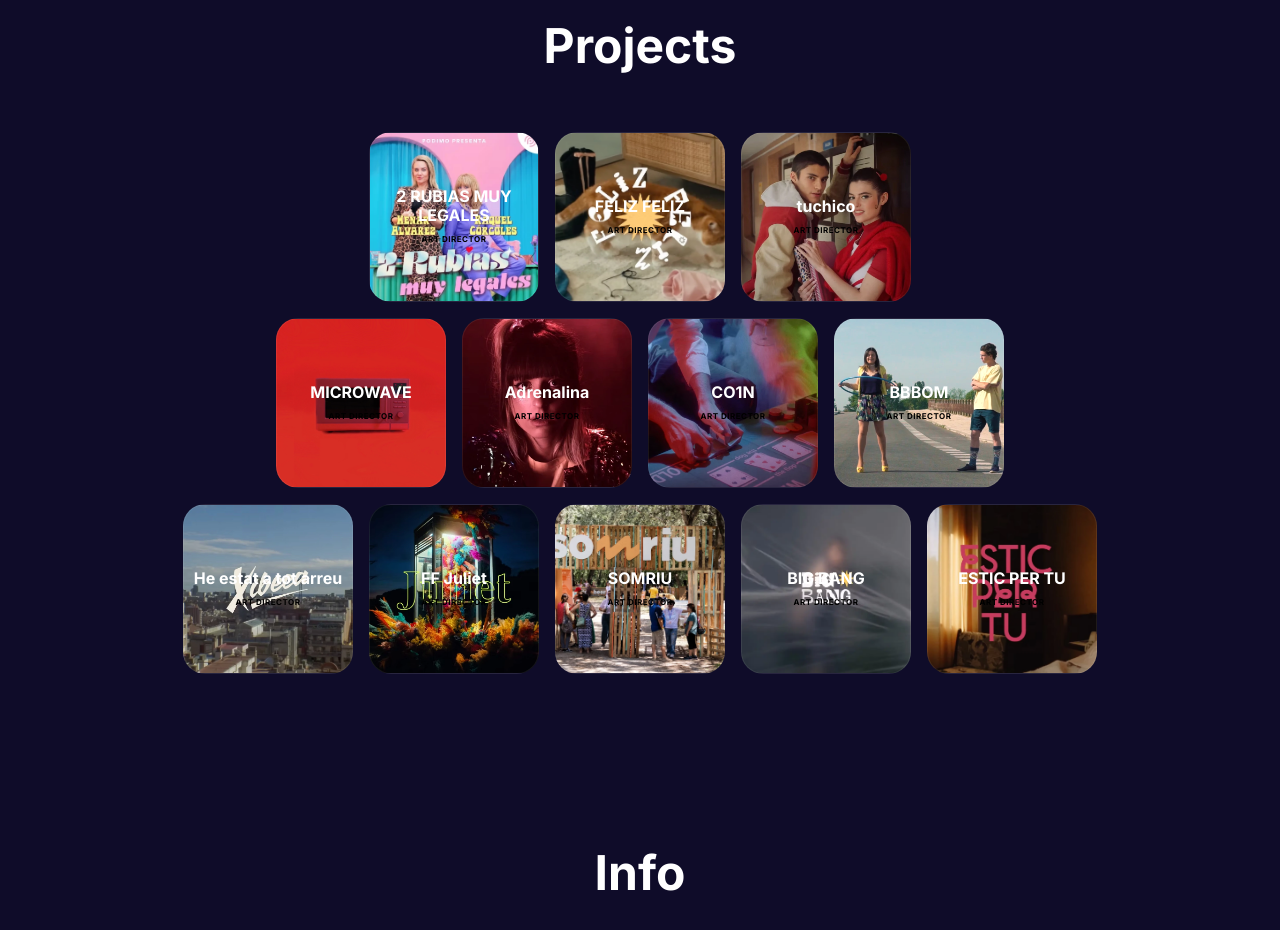
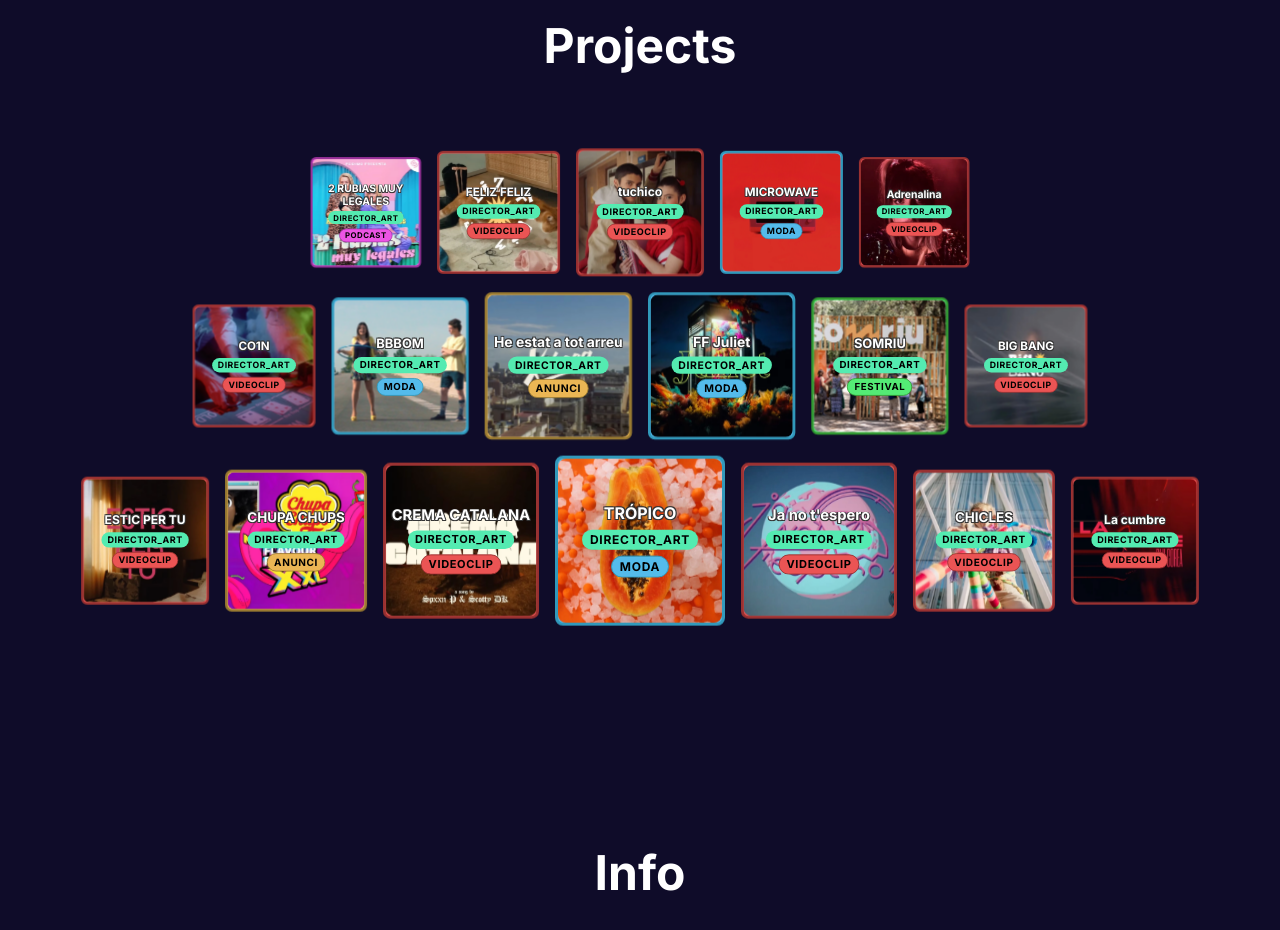
Before and after one commit to daskza19/eduard-web, a Vue app: page / in a window 1280 px wide. Shown: the part 880-1810 px from the top of the page. Built offline with nearby package versions, Linux system fonts and the light colour scheme.

Commit message:
new cards with sizes and colours

```diff
--- a/src/components/ProjectCard.vue
+++ b/src/components/ProjectCard.vue
@@ -1,19 +1,35 @@
 <script setup>
-defineProps({
+import { computed } from 'vue'
+
+const props = defineProps({
   titol: String,
   tipografia: String,
   rol: String,
   color: String,
   headerUrl: String,
+  projectType: String,
 })
+
+const catColorMap = {
+  VIDEOCLIP: 'var(--cat-videoclip-bg)',
+  MODA: 'var(--cat-moda-bg)',
+  FESTIVAL: 'var(--cat-festival-bg)',
+  PODCAST: 'var(--cat-podcast-bg)',
+  ANUNCI: 'var(--cat-anunci-bg)',
+  DIRECTOR_ART: 'var(--cat-director-art-bg)',
+}
+
+const catColor = computed(() => catColorMap[props.projectType] || 'transparent')
 </script>
 
 <template>
-  <div class="cell" :style="{ '--accent': color, backgroundImage: headerUrl ? `url(${headerUrl})` : 'none' }">
+  <div class="cell" :class="projectType" :style="{ '--accent': color, '--cat-color': catColor }">
+    <div class="cell-bg" :style="{ backgroundImage: headerUrl ? `url(${JSON.stringify(headerUrl)})` : 'none' }"></div>
     <div class="cell-glow"></div>
     <div class="cell-info">
       <span class="cell-title" :style="{ fontFamily: tipografia }">{{ titol }}</span>
-      <span class="cell-rol">{{ rol }}</span>
+      <span class="cell-rol" :class="rol">{{ rol }}</span>
+      <span class="cell-type" :class="projectType">{{ projectType }}</span>
     </div>
   </div>
 </template>
@@ -22,12 +38,8 @@ defineProps({
 .cell {
   width: var(--cell-size, 170px);
   height: var(--cell-size, 170px);
-  border-radius: 22px;
   background-color: rgba(255, 255, 255, 0.04);
-  background-size: cover;
-  background-position: center;
-  background-repeat: no-repeat;
-  border: 1px solid rgba(255, 255, 255, 0.07);
+  border: 3px solid;
   cursor: pointer;
   display: flex;
   flex-direction: column;
@@ -36,9 +48,11 @@ defineProps({
   gap: 0.5rem;
   overflow: hidden;
   position: relative;
+  border-radius: 0.5rem;
   transition: transform 0.35s ease,
               box-shadow 0.35s ease,
-              border-color 0.35s ease;
+              border-color 0.35s ease,
+              filter 0.35s ease;
 }
 
 .cell:hover {
@@ -50,10 +64,43 @@ defineProps({
     0 15px 50px rgba(0, 0, 0, 0.4);
 }
 
+.cell-bg {
+  position: absolute;
+  inset: 0;
+  border-radius: inherit;
+  background-size: cover;
+  background-position: center;
+  background-repeat: no-repeat;
+  transition: filter 0.35s ease,
+              transform 0.35s ease;
+  pointer-events: none;
+}
+
+.cell-bg::after {
+  content: '';
+  position: absolute;
+  inset: 0;
+  background: var(--cat-color, transparent);
+  mix-blend-mode: color;
+  opacity: 0;
+  transition: opacity 0.35s ease;
+  pointer-events: none;
+}
+
+.cell:hover .cell-bg {
+  filter: blur(3px) brightness(0.8) saturate(1);
+  transform: scale(1.05);
+}
+
+.cell:hover .cell-bg::after {
+  opacity: 0.5;
+}
+
 .cell-info {
   display: flex;
   flex-direction: column;
   align-items: center;
+  justify-items: end;
   gap: 0.4rem;
   position: relative;
   z-index: 1;
@@ -97,20 +144,72 @@ defineProps({
   text-align: center;
   line-height: 1.2;
   padding: 0 0.4rem;
+  text-shadow:
+    -1px -1px 0 #353535,
+     1px -1px 0 #353535,
+    -1px  1px 0 #353535,
+     1px  1px 0 #353535;
 }
 
 .cell-rol {
   display: inline-block;
-  font-size: 0.5rem;
+  font-size: 0.75rem;
   text-transform: uppercase;
   letter-spacing: 0.06em;
   font-weight: 600;
   color: var(--accent);
-  background: color-mix(in srgb, var(--accent) 12%, transparent);
+  background: rgb(100, 100, 100);
   border: 1px solid color-mix(in srgb, var(--accent) 25%, transparent);
   border-radius: 99px;
   padding: 0.15rem 0.5rem;
   position: relative;
   white-space: nowrap;
 }
+
+.cell-type {
+  display: inline-block;
+  font-size: 0.75rem;
+  text-transform: uppercase;
+  letter-spacing: 0.06em;
+  font-weight: 600;
+  color: var(--accent);
+  background-color: rgb(145, 145, 145);
+  border: 1px solid rgb(99, 99, 99);
+  border: 1px solid color-mix(in srgb, var(--accent) 25%, transparent);
+  border-radius: 99px;
+  padding: 0.15rem 0.5rem;
+  position: relative;
+  white-space: nowrap;
+  border: 1px solid;
+}
+
+.VIDEOCLIP {
+  background-color: var(--cat-videoclip-bg);
+  border-color: var(--cat-videoclip-border);
+}
+
+.MODA {
+  background-color: var(--cat-moda-bg);
+  border-color: var(--cat-moda-border);
+}
+
+.FESTIVAL {
+  background-color: var(--cat-festival-bg);
+  border-color: var(--cat-festival-border);
+}
+
+.PODCAST {
+  background-color: var(--cat-podcast-bg);
+  border-color: var(--cat-podcast-border);
+}
+
+.ANUNCI {
+  background-color: var(--cat-anunci-bg);
+  border-color: var(--cat-anunci-border);
+}
+
+.DIRECTOR_ART {
+  background-color: var(--cat-director-art-bg);
+  border-color: var(--cat-director-art-border);
+}
 </style>
--- a/src/components/ProjectsGrid.vue
+++ b/src/components/ProjectsGrid.vue
@@ -24,43 +24,107 @@ onUnmounted(() => window.removeEventListener('resize', onResize))
 
 const layout = computed(() => {
   const w = screenWidth.value
-  if (w < 480) return { pattern: [2, 3, 2, 3, 2], size: 90, gap: 8 }
-  if (w < 768) return { pattern: [2, 3, 2, 3, 2], size: 110, gap: 10 }
-  return { pattern: [3, 4, 5], size: 170, gap: 16 }
+  if (w < 480) return { pattern: [3, 4, 3, 4, 3, 4, 3, 4], size: 90, gap: 8 }
+  if (w < 768) return { pattern: [3, 4, 3, 4, 3, 4, 3, 4], size: 110, gap: 10 }
+  return { pattern: [5, 6, 7, 6, 5], size: 170, gap: 16 }
 })
+
+const hoveredIdx = ref(-1)
+
+// --- Tunables ---
+const EDGE_SHRINK = 0.35       // how much smaller edge cards are (0 = same, 1 = invisible)
+const HOVER_SCALE = 1.1       // scale of the hovered card
+const NEIGHBOR_BOOST = 0.2    // max extra scale for nearby cards on hover
+const NEIGHBOR_MAX = 1.05      // cap scale for neighbor cards
+const NEIGHBOR_RADIUS = 1    // radius in cell-units for neighbor influence
 
 const items = computed(() => {
   const { pattern, size, gap } = layout.value
-  const maxCols = Math.max(...pattern)
-  const cellW = size + gap
-  const cellH = size + gap
-  const totalW = maxCols * cellW
-  const totalH = pattern.length * cellH
+  const totalRows = pattern.length
+  const midRow = (totalRows - 1) / 2
+
+  // First pass: assign to rows and compute scale per card
+  const rows = []
+  let idx = 0
+  for (let r = 0; r < totalRows; r++) {
+    const count = pattern[r]
+    const midCol = (count - 1) / 2
+    const row = []
+    for (let c = 0; c < count; c++) {
+      if (idx >= projects.length) break
+      const proj = projects[idx++]
+      const ny = midRow > 0 ? (r - midRow) / midRow : 0
+      const nx = midCol > 0 ? (c - midCol) / midCol : 0
+      const dist = Math.sqrt(nx * nx + ny * ny)
+      const scale = 1 - Math.min(dist / Math.SQRT2, 1) * EDGE_SHRINK
+      row.push({ proj, scale })
+    }
+    rows.push(row)
+  }
+
+  // Second pass: position with consistent gaps between rendered edges
+  const rowHeights = rows.map(row =>
+    row.length > 0 ? Math.max(...row.map(c => size * c.scale)) : 0
+  )
+  const totalH = rowHeights.reduce((s, h) => s + h, 0) + (totalRows - 1) * gap
 
   const result = []
-  let idx = 0
+  let yAccum = -totalH / 2
 
+  for (let r = 0; r < rows.length; r++) {
+    const row = rows[r]
+    const rowH = rowHeights[r]
+    const cy = yAccum + rowH / 2
 
-  for (let r = 0; r < pattern.length; r++) {
-    const count = pattern[r]
-    const rowW = count * cellW
-    const offsetX = (totalW - rowW) / 2
+    const totalRowW = row.reduce((s, c) => s + size * c.scale, 0) + (row.length - 1) * gap
+    let xAccum = -totalRowW / 2
 
-    for (let c = 0; c < count; c++) {
-      if (idx >= projects.length) break
-      const proj = projects[idx]
+    for (let c = 0; c < row.length; c++) {
+      const card = row[c]
+      const cardW = size * card.scale
+      const cx = xAccum + cardW / 2
+
       result.push({
-        ...proj,
-        headerUrl: findHeader(proj.titol),
-        x: offsetX + c * cellW + cellW / 2 - totalW / 2,
-        y: r * cellH + cellH / 2 - totalH / 2,
+        ...card.proj,
+        headerUrl: findHeader(card.proj.titol),
+        x: cx,
+        y: cy,
+        scale: card.scale,
       })
-      idx++
+
+      xAccum += cardW + gap
     }
+
+    yAccum += rowH + gap
   }
 
   return result
 })
+
+function cellStyle(item, idx) {
+  let scale = item.scale
+
+  if (hoveredIdx.value >= 0) {
+    const hovered = items.value[hoveredIdx.value]
+    const dx = item.x - hovered.x
+    const dy = item.y - hovered.y
+    const d = Math.sqrt(dx * dx + dy * dy)
+    const { size, gap } = layout.value
+    const radius = (size + gap) * NEIGHBOR_RADIUS
+
+    if (idx === hoveredIdx.value) {
+      scale = HOVER_SCALE
+    } else if (d < radius) {
+      const proximity = 1 - d / radius
+      scale = Math.min(scale + proximity * NEIGHBOR_BOOST, NEIGHBOR_MAX)
+    }
+  }
+
+  return {
+    transform: `translate(${item.x}px, ${item.y}px) scale(${scale})`,
+    zIndex: idx === hoveredIdx.value ? 10 : 1,
+  }
+}
 </script>
 
 <template>
@@ -68,12 +132,14 @@ const items = computed(() => {
     <h2 class="section-title">Projects</h2>
     <div class="honeycomb" :style="{ '--cell-size': layout.size + 'px' }">
       <div
-        v-for="item in items"
+        v-for="(item, idx) in items"
         :key="item.id"
         class="cell-wrapper"
-        :style="{ transform: `translate(${item.x}px, ${item.y}px)` }"
+        :style="cellStyle(item, idx)"
+        @mouseenter="hoveredIdx = idx"
+        @mouseleave="hoveredIdx = -1"
       >
-        <ProjectCard :titol="item.titol" :tipografia="item.tipografia" :rol="item.rol" :color="item.color" :headerUrl="item.headerUrl" />
+        <ProjectCard :titol="item.titol" :tipografia="item.tipografia" :rol="item.rol" :color="item.color" :headerUrl="item.headerUrl" :projectType="item.categoria" />
       </div>
     </div>
   </section>
--- a/src/style.css
+++ b/src/style.css
@@ -1,3 +1,19 @@
+:root {
+  /* Category colors: background / border */
+  --cat-videoclip-bg: rgb(235, 84, 84);
+  --cat-videoclip-border: rgb(153, 49, 49);
+  --cat-moda-bg: rgb(84, 187, 235);
+  --cat-moda-border: rgb(49, 153, 187);
+  --cat-festival-bg: rgb(84, 235, 117);
+  --cat-festival-border: rgb(49, 153, 49);
+  --cat-podcast-bg: rgb(235, 84, 228);
+  --cat-podcast-border: rgb(153, 49, 153);
+  --cat-anunci-bg: rgb(235, 182, 84);
+  --cat-anunci-border: rgb(153, 122, 49);
+  --cat-director-art-bg: rgb(84, 235, 177);
+  --cat-director-art-border: rgb(49, 153, 110);
+}
+
 * {
   margin: 0;
   padding: 0;
```
Also changed, not shown: src/assets/projects/manifest.json.
